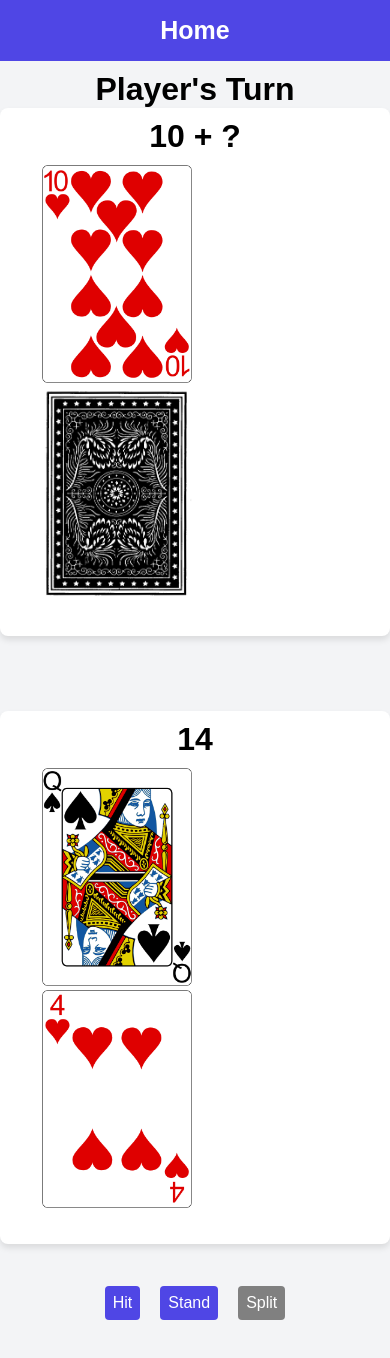
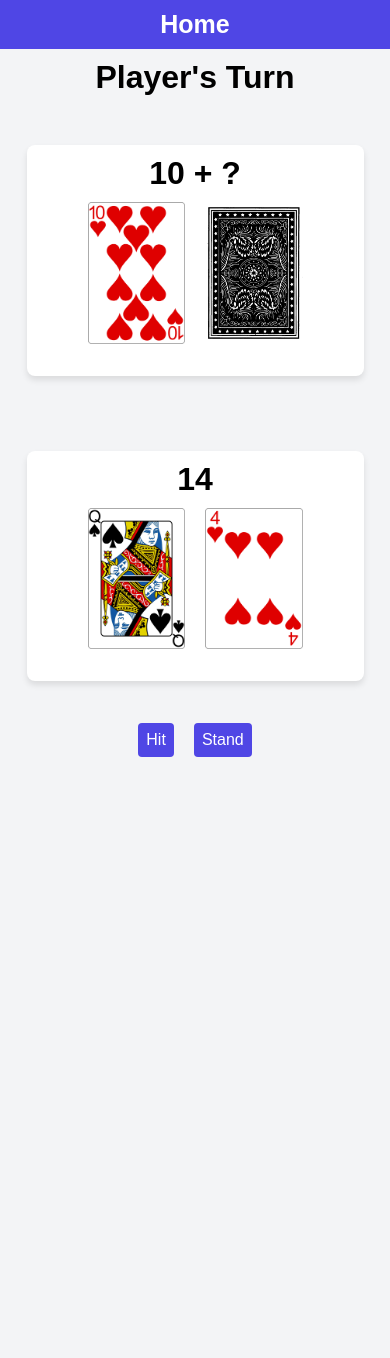
Before and after one commit to JohnPLeg/BlackJack, a React (Vite) app: page /#/Game in a window 390 px wide. Shown: the top 1358 px of the page. After the commit the page ends 844 px from the top, so only its background shows below. Built offline with nearby package versions, Linux system fonts and the light colour scheme.

Commit message:
fixed css to make a better mobile experience

```diff
--- a/src/Components/Game/Game.jsx
+++ b/src/Components/Game/Game.jsx
@@ -67,11 +67,11 @@ function Game () {
 
     // updates the current point amounts for dealer and player upon change
     useEffect(() => {
-    const pPoints = calcPoints(hand);
-    const dPoints = calcPoints(dealerHand);
+        const pPoints = calcPoints(hand);
+        const dPoints = calcPoints(dealerHand);
 
-    setPlayerPoints(pPoints);
-    setDealerPoints(dPoints);
+        setPlayerPoints(pPoints);
+        setDealerPoints(dPoints);
 
     // Only run this blackjack check once at the start
         if (
@@ -89,7 +89,7 @@ function Game () {
                 setPlayersTurn(false);
             } else if (pPoints === 21) {
                 setWinner(true);
-                setResult("Player Wins!");
+                setResult("BlackJack!");
                 setPlayersTurn(false);
             }
 
@@ -97,19 +97,6 @@ function Game () {
             setFirstRender(false);
         }
     }, [hand, dealerHand]);
-
-
-    // checks if the player can split
-    function canSplit() {
-        if (hand.length === 2) {
-            const rank1 = hand[0].split("_of_")[0];
-            const rank2 = hand[1].split("_of_")[0];
-            if (rank1 === rank2) {
-                return <button className={styles.split}>Split</button>;
-            }
-        }
-        return <button className={styles.split} disabled>Split</button>;
-    }
 
     // calculates the points with a given hand
     function calcPoints(hand) {
@@ -254,7 +241,6 @@ function Game () {
                             <>
                                 <button className={styles.hit} onClick={hit} disabled={winner || !playersTurn}>Hit</button>
                                 <button className={styles.stand} onClick={stand} disabled={winner || !playersTurn}>Stand</button>
-                                {canSplit()}
                             </>
                         ):(
                             <button className={styles.newGame} onClick={resetGame}>New Game</button>
--- a/src/Components/Game/Game.module.css
+++ b/src/Components/Game/Game.module.css
@@ -1,9 +1,13 @@
 .mainContainer {
-    min-height: 90vh;
+    height: 88vh;
     display: flex;
     align-items: center;
     justify-content: center;
     background-color: #f3f4f6;
+}
+
+.container {
+    margin: 0 auto;
 }
 
 .dealerContainer, .playerContainer {
@@ -18,9 +22,16 @@
     margin-right: auto;
     flex-direction: column;
     padding-top: 10px;
-
+    max-width: 70vw;
+    flex-wrap: nowrap;
+    flex-shrink: 1;
 }
 
+.cards {
+    display: flex;
+    align-items: center;
+    justify-content: center;
+}
 .playerContainer {
     margin-top: 75px;
 }
@@ -34,12 +45,7 @@
     margin: auto;
 }
 
-.split:disabled {
-    background-color: gray;
-    cursor: not-allowed;
-}
-
-.hit, .stand, .split{
+.hit, .stand {
     background-color: #4f46e5;
     color: white;
     padding: 0.5rem;
@@ -72,15 +78,24 @@
 img {
     margin-left: 10px;
     margin-right: 10px;
-    width: 150px;
+    max-width: 150px;
+    min-width: 50px;
+    width: 25vw;
 }
 
 .turn {
     margin-top: 10px;
     margin-bottom: 0px;
+    height: 5vh;
 }
 
 .counter {
     margin-top: 0px;
     margin-bottom: 10px;
 }
+
+@media (width < 400px) {
+    .dealerContainer, .playerContainer {
+        width: 70vw;
+    }
+}
--- a/src/Components/Navigation/Navigation.module.css
+++ b/src/Components/Navigation/Navigation.module.css
@@ -8,9 +8,11 @@ background-color: #f3f4f6;
 background-color: #4f46e5;
 padding: 1rem;
 display: flex;
+align-items: center;
 justify-content: center;
 font-size: 25px;
 gap: 1rem;
+height: 2vh
 }
 
 .navLink {
```
